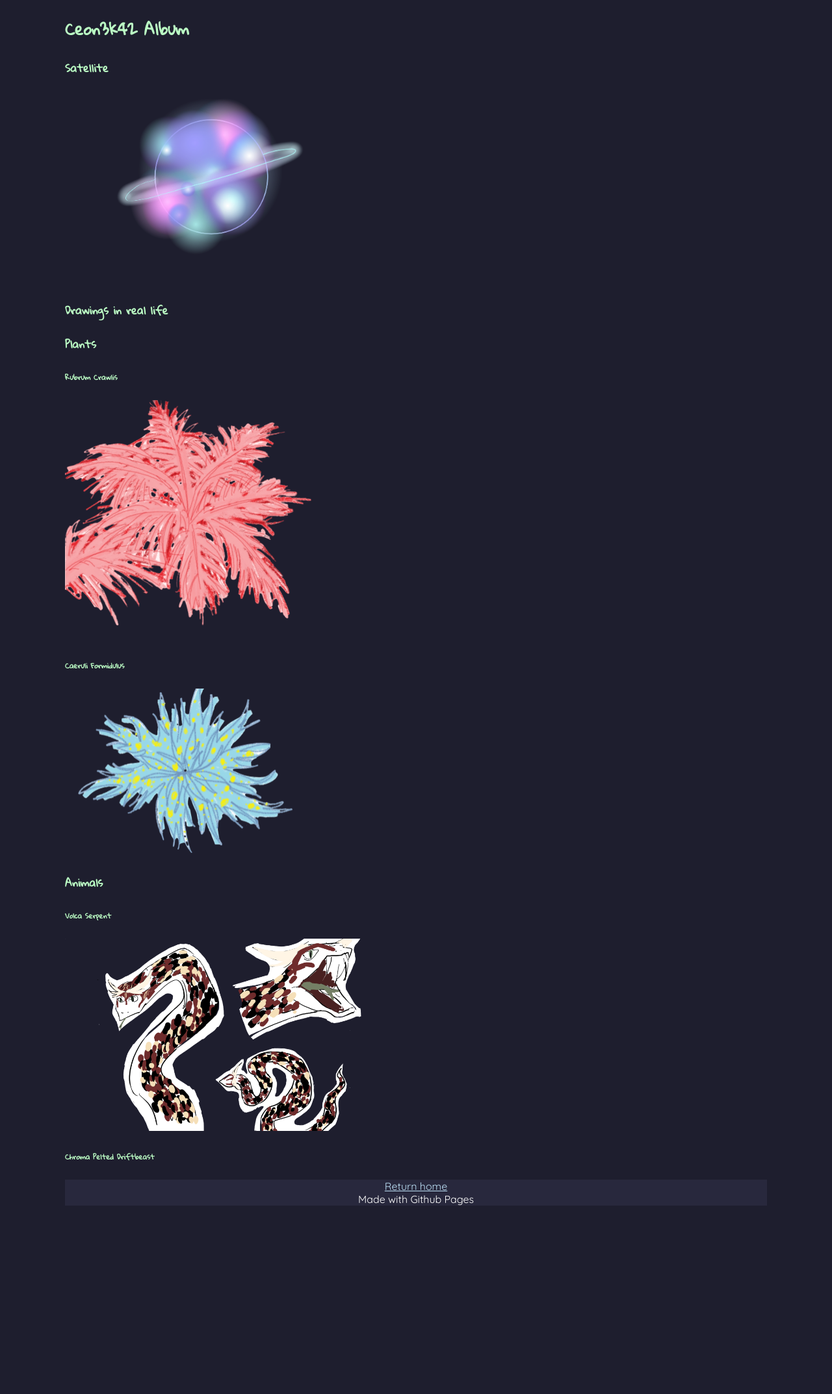
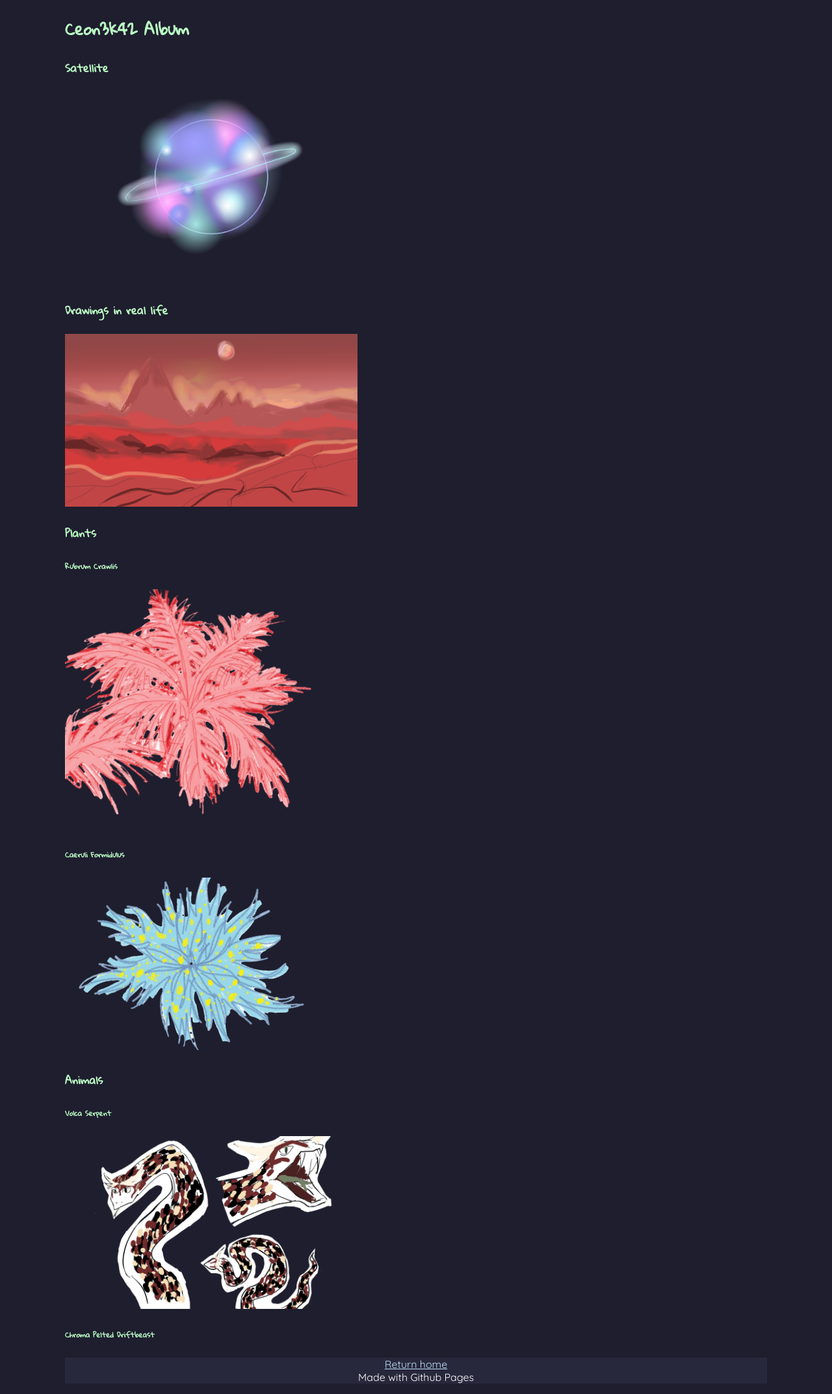
Before and after one commit to Ceon3k42/Ceon3k42.github.io, a Jekyll site: the page built from album.md, in a window 1280 px wide. Shown: the whole page at 65% size. Built offline with Jekyll 4.4.1, drawn with Linux system fonts in a browser that asks for light colours; before the commit the page ends 1872 px from its top, so only the background shows below that.

Commit message:
editing more widths and adding suri's drawing!

```diff
--- a/album.md
+++ b/album.md
@@ -7,16 +7,17 @@
 <img src="https://ceon3k42.github.io/assets/satellite-planet.png" class="sat" width=500px>
 
 #### Drawings in real life
+<img src="https://ceon3k42.github.io/assets/volcano.png" width=450px>
 
 #### Plants
 ###### Rubrum Crawlis
 <img src="https://ceon3k42.github.io/assets/red-plant.png" width=400px>
 
 ###### Caeruli Formidulus
-<img src="https://ceon3k42.github.io/assets/blue-plant.png" width=400px>
+<img src="https://ceon3k42.github.io/assets/blue-plant.png" width=420px>
 
 #### Animals
 ###### Volca Serpent
-<img src="https://ceon3k42.github.io/assets/serpent.png" width=500px>
+<img src="https://ceon3k42.github.io/assets/serpent.png" width=450px>
 
 ###### Chroma Pelted Driftbeast
```
